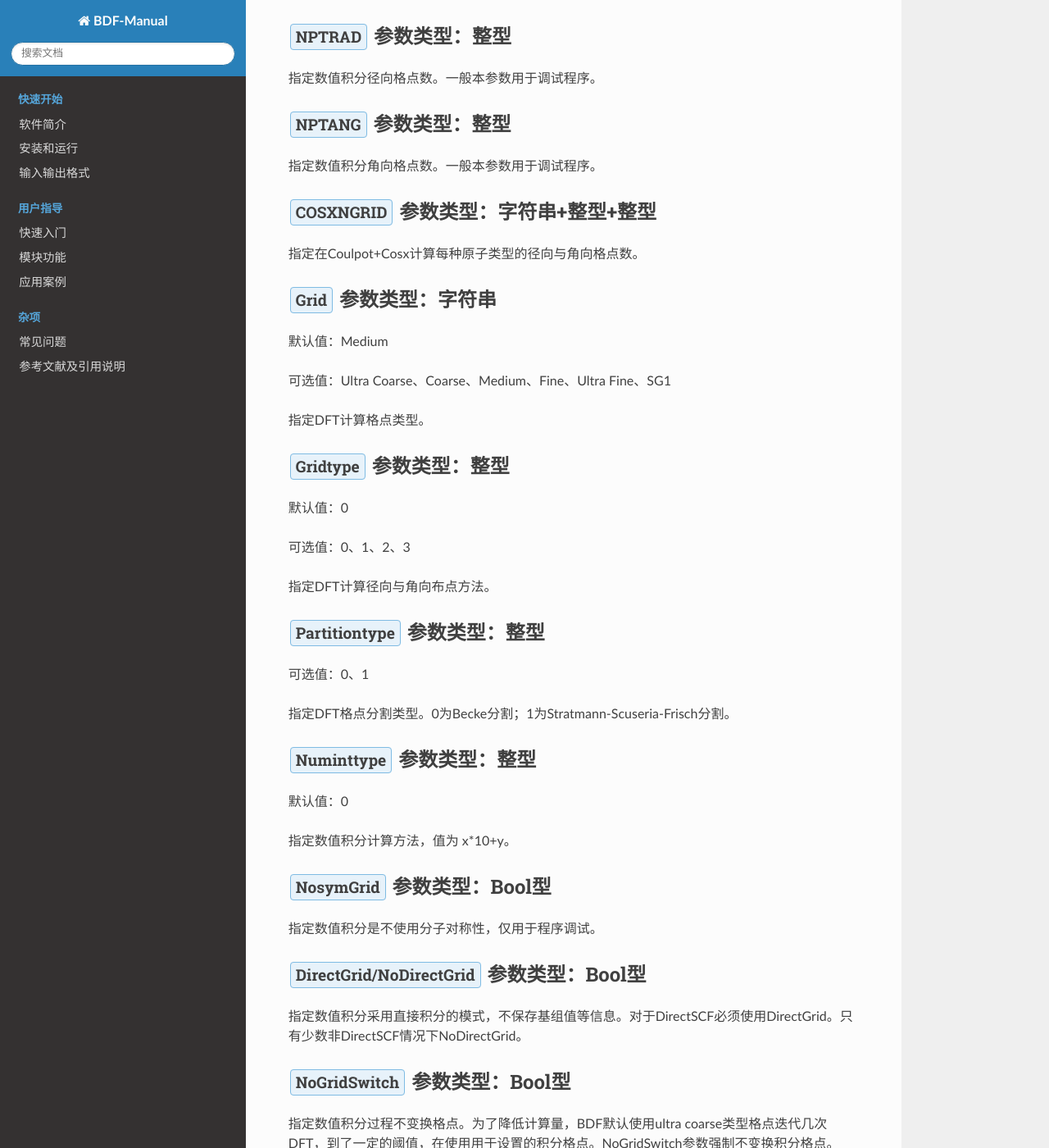
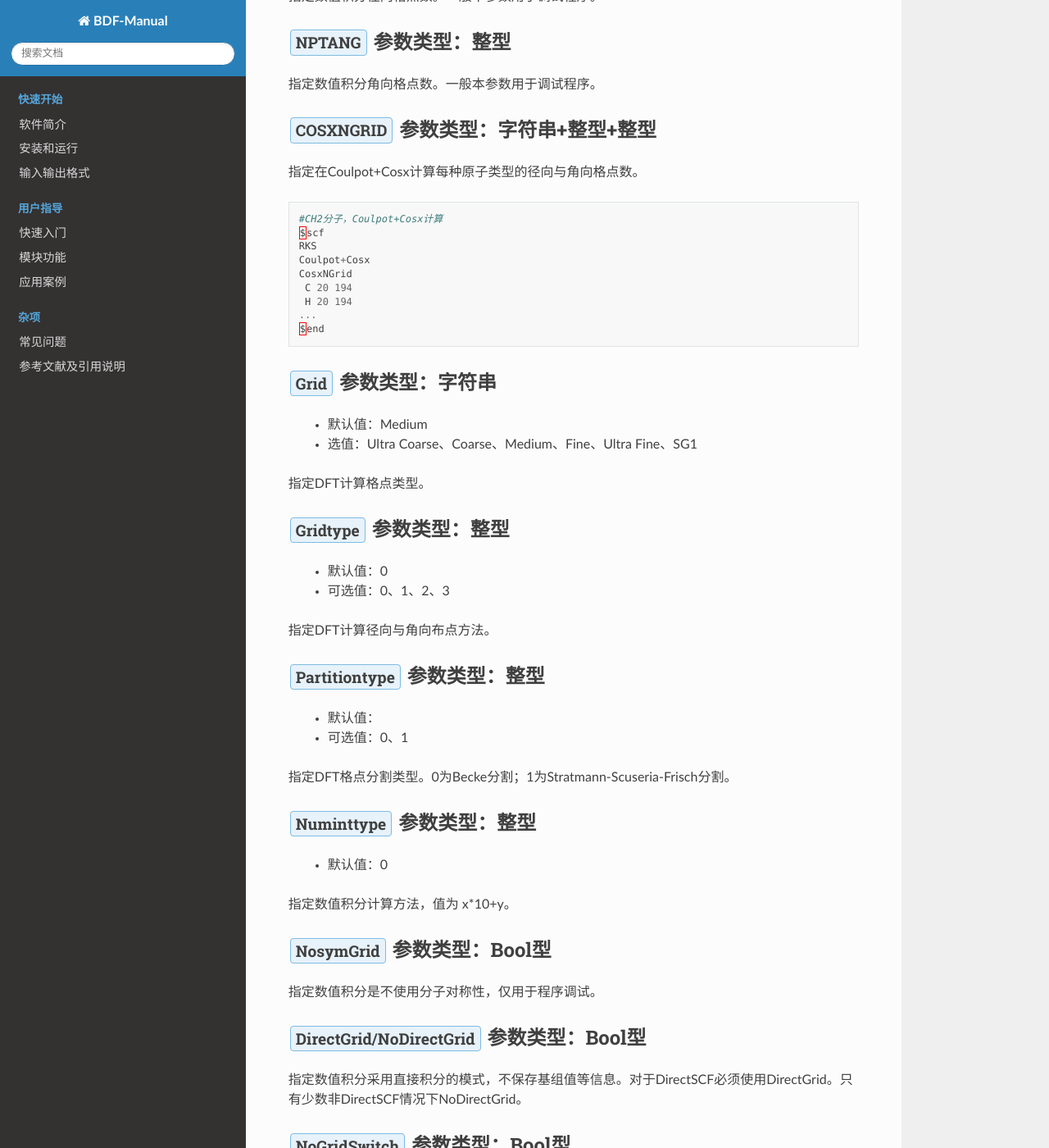
Before and after one commit to BDF-manual-maintenance/BDF-Manual, a Sphinx documentation site: the page built from source/module/scf.rst, in a window 1280 px wide and 1400 px high, scrolled down 1712 px. Shown: the whole window at 82% size. Built offline with Sphinx 7.4.7 and the Read the Docs theme 2.0.0, drawn with Linux system fonts in a browser that asks for light colours; pages that are not in the unit, such as notebooks, are missing from menus; some of the changed text lies outside the part shown.

Commit message:
Update scf.rst

```diff
--- a/source/module/scf.rst
+++ b/source/module/scf.rst
@@ -9,9 +9,7 @@ SCF模块是BDF的核心计算模块之一，进行Hartree-Fock和DFT计算。
 如果做Hartree-Fock计算，这三个参数必须3选1，用于控制Hartree-Fock计算的类型。
 
 ``RHF`` Restricted Hartree-Fock
-
 ``UHF`` Unrestricted Hartree-Fock
-
 ``ROHF`` Restricted Open-shell Hartree-Fock
 
 :guilabel:`RKS/UKS/ROKS` 参数类型：Βοοl型
@@ -19,22 +17,22 @@ SCF模块是BDF的核心计算模块之一，进行Hartree-Fock和DFT计算。
 如果做DFT计算，这三个参数必须3选1，用于控制DFT计算的类型。
 
 ``RKS`` Restricted Kohn-Sham
-
 ``UKS`` Unrestricted Kohn-Sham
-
 ``ROKS`` Restricted Open-shell Kohn-Sham
 
 **波函数与占据数关键词**
 
 :guilabel:`Charge` 参数类型：整数
 ------------------------------------------------
-默认值：0
+ * 默认值：0
 
 指定计算的分子体系的电荷数。
 
 :guilabel:`Spin` 参数类型：整数
 ---------------------------------------------------
-指定计算的分子体系的自旋，这里输入的是自旋多重度2S+1。
+ * 默认值：2S+1
+
+指定计算的分子体系的自旋，这里输入的是自旋多重度。自旋多重度定义为2S+1，其中S是自旋角动量，它与体系内的单电子数N相关，S=N/2。所以自旋多重度也等于``单电子数+1``。
 
 :guilabel:`Occupy` 参数类型：整数数组
 ------------------------------------------------
@@ -73,41 +71,41 @@ Alpha & Beta必须联用，用于UHF/UKS计算，分别指定alpha或beta轨道
 指定在Coulpot+Cosx计算每种原子类型的径向与角向格点数。
 
 .. code-block:: python
+
      #CH2分子，Coulpot+Cosx计算
      $scf
      RKS
      Coulpot+Cosx
      CosxNGrid
-     C 20 194
-     H 20 194
+      C 20 194
+      H 20 194
      ...
      $end
 
 :guilabel:`Grid` 参数类型：字符串
 ------------------------------------------------
-默认值：Medium
-
-可选值：Ultra Coarse、Coarse、Medium、Fine、Ultra Fine、SG1
+ * 默认值：Medium
+ * 选值：Ultra Coarse、Coarse、Medium、Fine、Ultra Fine、SG1
 
 指定DFT计算格点类型。
 
 :guilabel:`Gridtype` 参数类型：整型
 ------------------------------------------------
-默认值：0
-
-可选值：0、1、2、3
+ * 默认值：0
+ * 可选值：0、1、2、3
 
 指定DFT计算径向与角向布点方法。
 
 :guilabel:`Partitiontype` 参数类型：整型
 ---------------------------------------------------
-可选值：0、1
+ * 默认值：
+ * 可选值：0、1
 
 指定DFT格点分割类型。0为Becke分割；1为Stratmann-Scuseria-Frisch分割。
 
 :guilabel:`Numinttype` 参数类型：整型
 ------------------------------------------------
-默认值：0
+ * 默认值：0
 
 指定数值积分计算方法，值为 x*10+y。
 
@@ -116,7 +114,7 @@ Alpha & Beta必须联用，用于UHF/UKS计算，分别指定alpha或beta轨道
 指定数值积分是不使用分子对称性，仅用于程序调试。
 
 :guilabel:`DirectGrid/NoDirectGrid` 参数类型：Bool型
-------------------------------------------------
+-----------------------------------------------------
 指定数值积分采用直接积分的模式，不保存基组值等信息。对于DirectSCF必须使用DirectGrid。只有少数非DirectSCF情况下NoDirectGrid。
 
 :guilabel:`NoGridSwitch` 参数类型：Bool型
@@ -129,9 +127,8 @@ Alpha & Beta必须联用，用于UHF/UKS计算，分别指定alpha或beta轨道
 
 :guilabel:`Coulpot` 参数类型：整型
 ------------------------------------------------
-默认值：0
-
-可选值：0、1、2
+ * 默认值：0
+ * 可选值：0、1、2
 
 控制MEPC计算产生库伦势Vc与原子核吸引势Vn矩阵的方法。0为利用解析积分计算Vc与Vn；1为利用多级展开计算Vc，利用解析积分计算Vn；2为利用多级展开计算Vc，数值积分计算Vn。
 
@@ -141,7 +138,7 @@ Alpha & Beta必须联用，用于UHF/UKS计算，分别指定alpha或beta轨道
 
 :guilabel:`Coulpottol` 参数类型：整型
 ------------------------------------------------
-默认值：8
+ * 默认值：8
 
 定义多级展开的精度阈值，越大越精确。
 
@@ -157,7 +154,7 @@ Alpha & Beta必须联用，用于UHF/UKS计算，分别指定alpha或beta轨道
 
 :guilabel:`Maxitter` 参数类型：整型
 ---------------------------------------------------
-默认值：50
+ * 默认值：50
 
 定义SCF计算的最大迭代次数。
 
@@ -187,13 +184,13 @@ Alpha & Beta必须联用，用于UHF/UKS计算，分别指定alpha或beta轨道
 
 :guilabel:`MaxDiis` 参数类型：整型
 ---------------------------------------------------
-默认值：8
+ * 默认值：8
 
 指定DIIS方法子空间维数。
 
 :guilabel:`Iaufbau` 参数类型：整型
 ------------------------------------------------
-可选值：2、3
+ * 可选值：2、3
 
 定义用什么方法指定占据轨道。
 
@@ -205,7 +202,8 @@ Alpha & Beta必须联用，用于UHF/UKS计算，分别指定alpha或beta轨道
 
 :guilabel:`Blkiop` 参数类型：整型
 ------------------------------------------------
-可选值：SAI、DDS、DNR、DGN、FNR、FGN、iVI、CHC
+ * 默认值：
+ * 可选值：SAI、DDS、DNR、DGN、FNR、FGN、iVI、CHC
 
 控制在SCF迭代中使用分块对角化方法，通常用于iVI或FLMO计算。
 
@@ -217,15 +215,15 @@ Alpha & Beta必须联用，用于UHF/UKS计算，分别指定alpha或beta轨道
 
 :guilabel:`Print` 参数类型：整型
 ------------------------------------------------
-默认值：0
+ * 默认值：0
+ * 可选值：0、1
 
 仅用于程序调试，控制SCF的打印级别。
 
 :guilabel:`IprtMo` 参数类型：整型
 ------------------------------------------------
-默认值：0
-
-可选值：0、1、2
+ * 默认值：0
+ * 可选值：0、1、2
 
 控制如何打印分子轨道。0为仅打印前几个轨道占据数与轨道能；1为打印轨道能和占据数；2为打印所有分子轨道信息。
 
@@ -249,7 +247,7 @@ Alpha & Beta必须联用，用于UHF/UKS计算，分别指定alpha或beta轨道
 
 :guilabel:`Tollin` 参数类型：浮点型
 ---------------------------------------------------
-默认值：1.D-7
+ * 默认值：1.D-7
 
 控制基组线性相关检查的阈值。
 
@@ -258,7 +256,7 @@ Alpha & Beta必须联用，用于UHF/UKS计算，分别指定alpha或beta轨道
 MOM是一种ΔSCF方法，可以通过强制SCF每次迭代的占据轨道与初始占据轨道最大重叠来使SCF收敛到激发态。MOM方法通常收敛比基态困难。
 
 :guilabel:`IfPair & hpalpha, hpbeta` 参数类型：整型
-------------------------------------------------
+---------------------------------------------------
 Ifpair参数指定电子如何激发，确定MOM方法的电子占初态，必须与hpalpha和hpbeta参数联用。电子激发通过相对于基态通过指定从占据轨道到虚轨道的激发确定。
 
 .. code-block:: python
```
